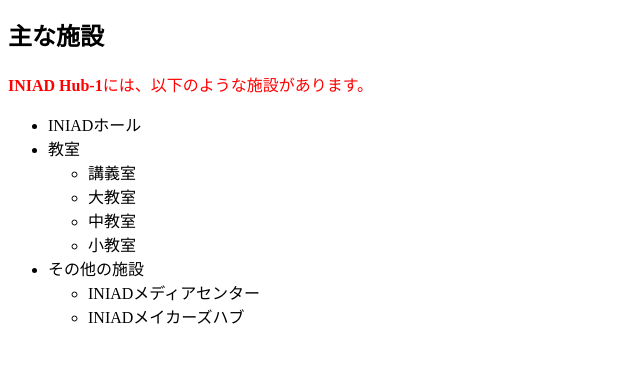
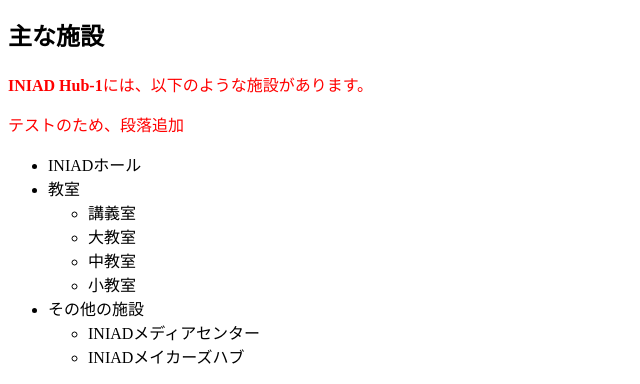
Before and after one commit to a2021-102/html-test, a plain HTML site: page index.html in a window 1280 px wide. Shown: the part 491-875 px from the top of the page, without its empty margins (0-640 px from the left). Before the commit the page ends 835 px from the top, so only its background shows below. Drawn offline with Linux system fonts and the light colour scheme.

Commit message:
段落を追加

```diff
--- a/index.html
+++ b/index.html
@@ -11,6 +11,7 @@
 		<p><b>INIAD Hub-1</b>は、<a href="https://www.iniad.org">東洋大学赤羽台キャンパス</a>に作られた建物です。</p>
 		<h2>主な施設</h2>
 		<p><b>INIAD Hub-1</b>には、以下のような施設があります。</p>
+        <p>テストのため、段落追加</p>
 		<ul>
 			<li>INIADホール</li>
 			<li>教室
```
